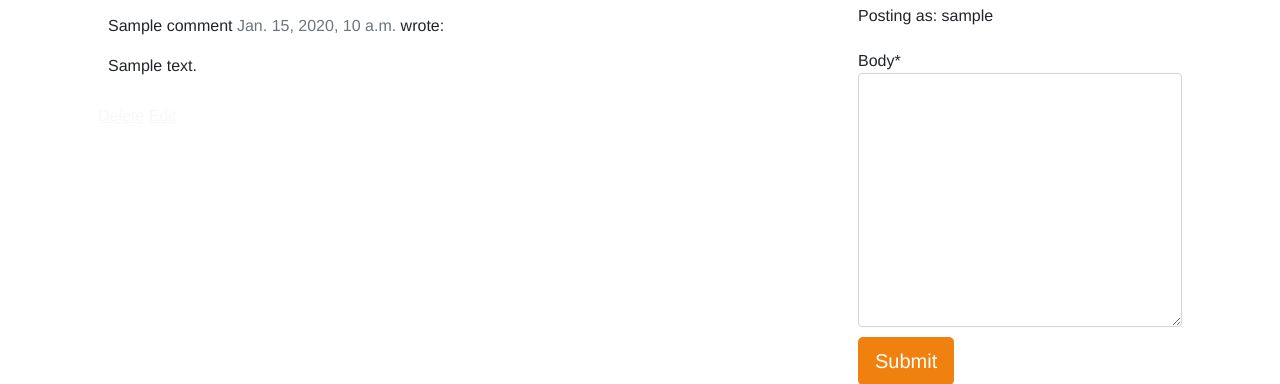
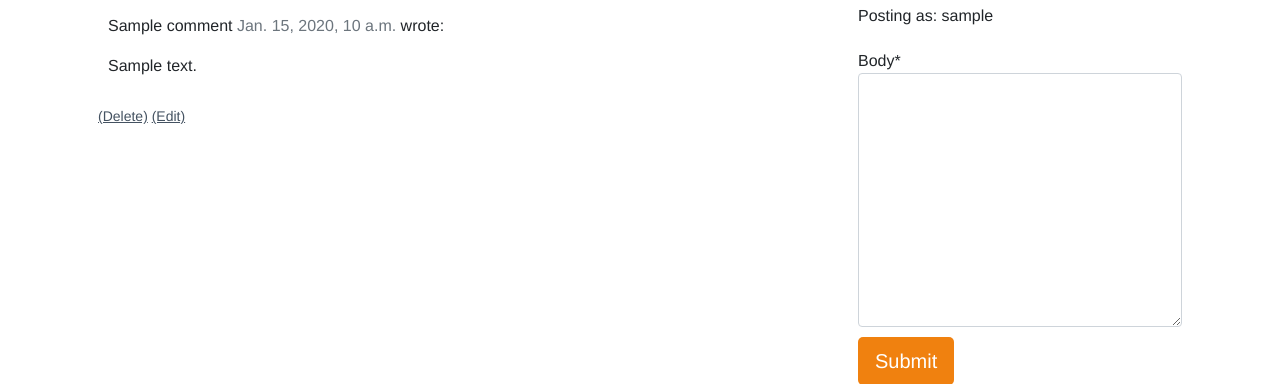
Before and after one commit to Renwar-P/cryptalk, a Django app: a page that uses templates/post_detail.html in a window 1280 px wide. Shown: the part 548-932 px from the top of the page. Run offline with Django 3.2, Linux system fonts and the light colour scheme; a user stored in the database is signed in; tables that the repository leaves empty hold one stand-in row (values such as "Sample post"); some libraries are stand-ins or nearby versions.

Commit message:
add comment_actions and style

```diff
--- a/templates/post_detail.html
+++ b/templates/post_detail.html
@@ -128,8 +128,16 @@
         </div>
 
         {% if user.is_authenticated and user == comment.user %}
-        <a href="{% url 'comment_delete' comment.pk %}">Delete</a>
-        <a href="{% url 'update_comment' comment.pk %}">Edit</a>
+        <div class="comment_actions">
+
+          <small>
+
+            <a class="edit" href="{% url 'comment_delete' comment.pk %}">(Delete)</a>
+            <a class="edit" href="{% url 'update_comment' comment.pk %}">(Edit)</a>
+            </small>
+
+        </div>
+
 
         {% endif %}
         <!-- Our for loop ends here -->
```
